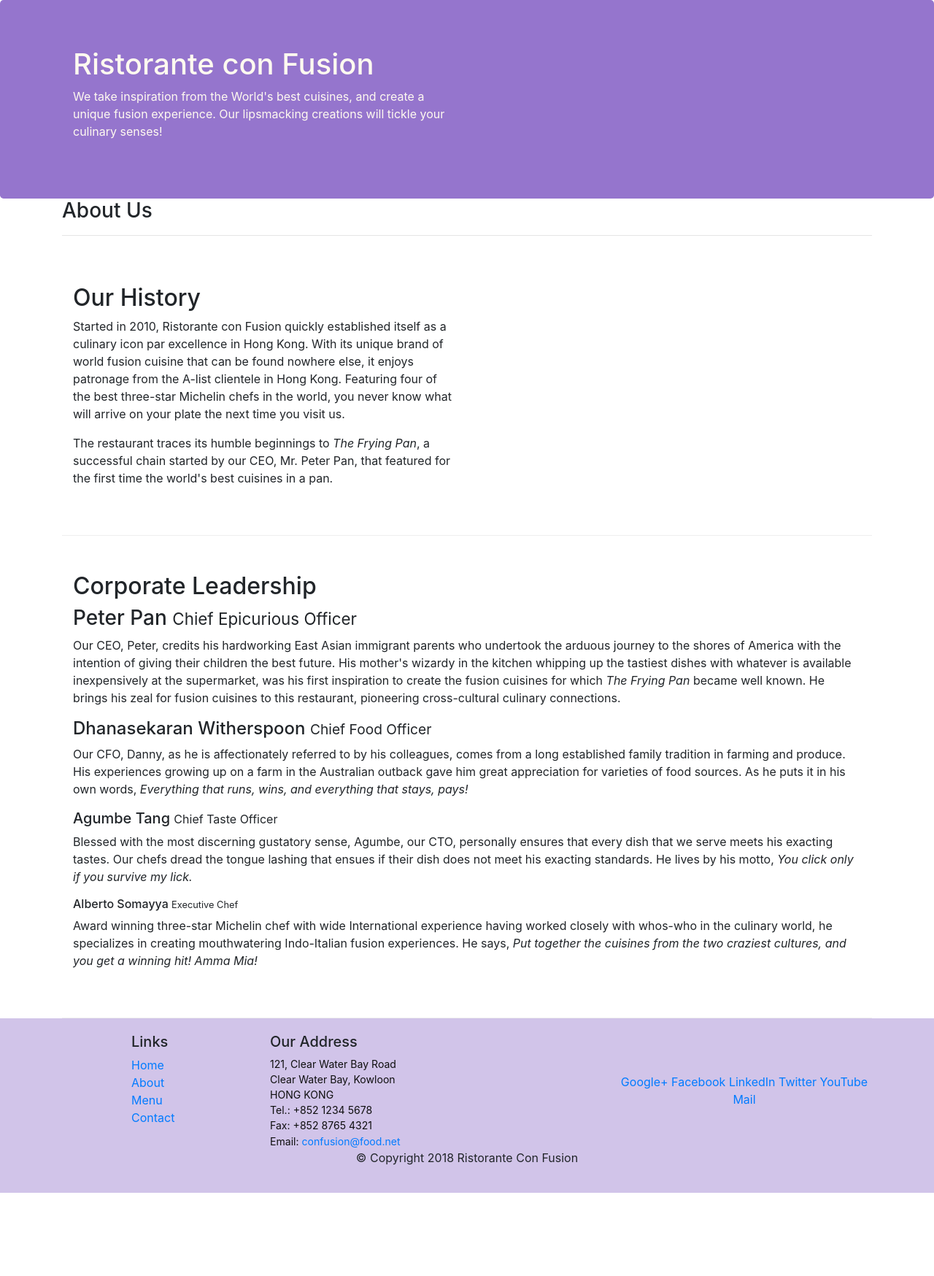
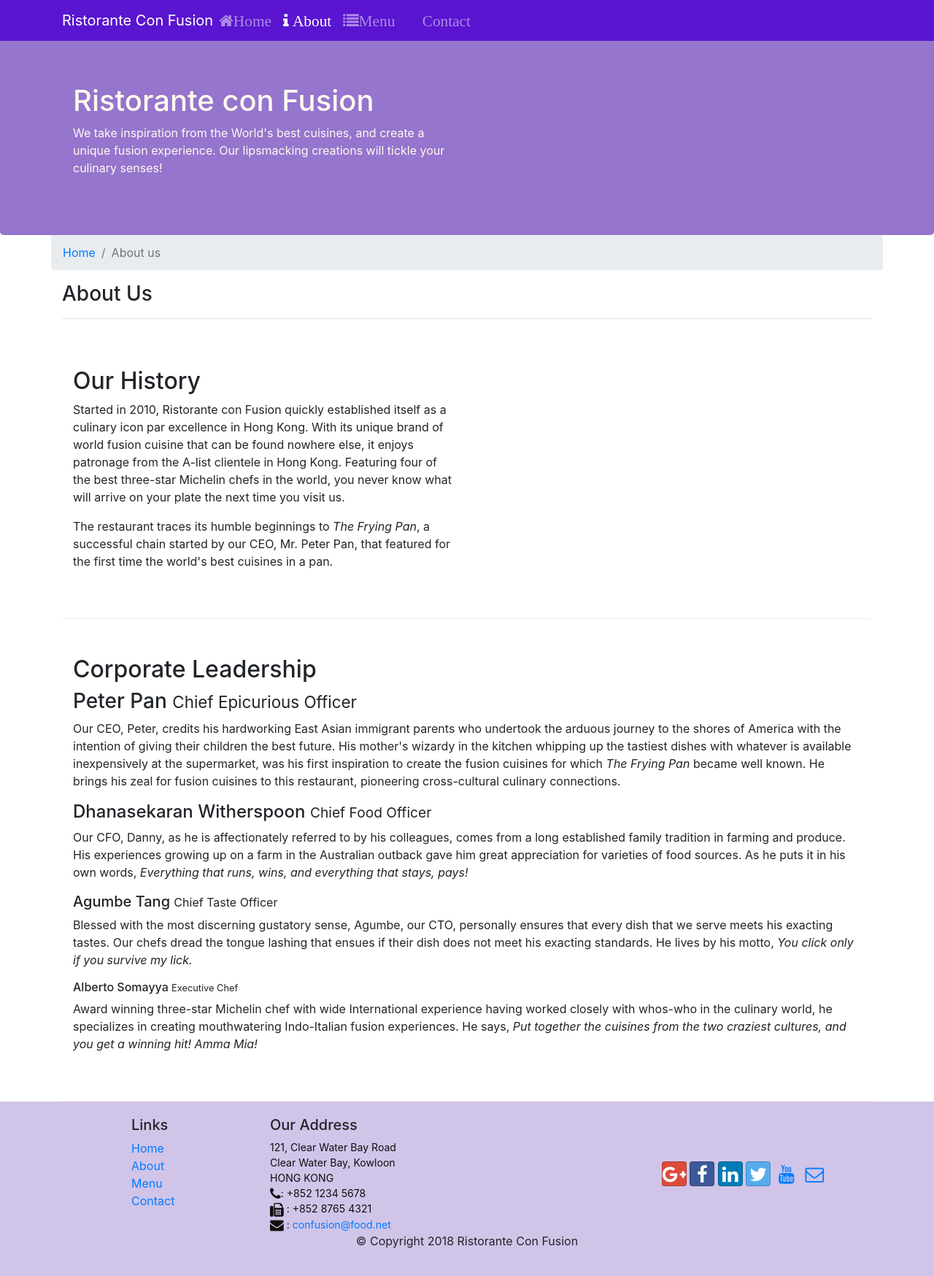
Before and after one commit to l-hossam/Front-End-Web-Ui-Frameworks-and-Tools-Bootstrap-4-, a website: page aboutus.html in a window 1280 px wide. Shown: the whole page at 73% size. Before the commit the page ends 1634 px from the top, so only its background shows below. Drawn offline with nearby package versions, Linux system fonts and the light colour scheme.

Commit message:
font awesome

```diff
--- a/aboutus.html
+++ b/aboutus.html
@@ -6,9 +6,27 @@
   <meta http-equiv="x-ua-compatible" content="ie=edge">
   <title>Ristorante Con Fusion: About Us</title>
   <link rel="stylesheet" href="node_modules/bootstrap/dist/css/bootstrap.min.css">
+  <link rel="stylesheet" href="node_modules/bootstrap-social/bootstrap-social.css">
+  <link rel="stylesheet" href="node_modules/font-awesome/css/font-awesome.min.css">
   <link rel="stylesheet" href="./style.css">
 </head>
 <body>
+    <nav class="navbar navbar-dark navbar-expand-sm  fixed-top">
+        <div class="container">
+            <button class="navbar-toggler" type="button" data-toggle="collapse" data-target="#Navbar">
+                <span class="navbar-toggler-icon"></span>
+            </button>
+           <a class="navbar-brand mr-auto" href="#">Ristorante Con Fusion</a>
+           <div class="collapse navbar-collapse" id="Navbar">
+                <ul class="navbar-nav mr-auto">
+                    <li class="nav-item "><a class="nav-link" href="./index.html"><span class="fa fa-home fa-lg">Home</span> </a></li>
+                    <li class="nav-item active"><a class="nav-link" href="./aboutus.html"> <span class="fa fa-info fa-lg"> About</span> </a></li>
+                    <li class="nav-item"><a class="nav-link" href="#"><span class="fa fa-list fa-lg">Menu</span> </a></li>
+                    <li class="nav-item"><a class="nav-link" href="#"><span class="fa fa-address-card fa-lg">Contact</span> </a></li>
+                </ul>
+           </div>
+        </div>
+    </nav>
     <header class="jumbotron">
         <div class="container">
             <div class="row row-header">
@@ -24,6 +42,11 @@
 
     <div class="container">
         <div class="row">
+            <ol class="breadcrumb col-12">
+                <li class="breadcrumb-item"><a href="./index.html">Home</a></li>
+                <li class="breadcrumb-item active">About us</li>
+            </ol>
+
             <div class="col-12">
                <h3>About Us</h3><hr>
              </div>
@@ -67,19 +90,19 @@
 		              121, Clear Water Bay Road<br>
 		              Clear Water Bay, Kowloon<br>
 		              HONG KONG<br>
-		              Tel.: +852 1234 5678<br>
-		              Fax: +852 8765 4321<br>
-		              Email: <a href="mailto:confusion@food.net">confusion@food.net</a>
+                      <i class="fa fa-phone fa-lg"></i>: +852 1234 5678<br>
+                      <i class="fa fa-fax fa-lg"></i> : +852 8765 4321<br>
+                       <i class="fa fa-envelope fa-lg"></i> : <a href="mailto:confusion@food.net">confusion@food.net</a>
 		           </address>
                 </div>
                 <div class="col-12 col-sm-4 align-self-center">
                     <div class="text-center">
-                        <a href="http://google.com/+">Google+</a>
-                        <a href="http://www.facebook.com/profile.php?id=">Facebook</a>
-                        <a href="http://www.linkedin.com/in/">LinkedIn</a>
-                        <a href="http://twitter.com/">Twitter</a>
-                        <a href="http://youtube.com/">YouTube</a>
-                        <a href="mailto:">Mail</a>
+                        <a class="btn btn-social-icon btn-google" href="http://google.com/+"><i class="fa fa-google-plus fa-lg"></i></a>
+                        <a class="btn btn-social-icon btn-facebook" href="http://www.facebook.com/profile.php?id="><i class="fa fa-facebook fa-lg"></i></a>
+                        <a class="btn btn-social-icon btn-linkedin" href="http://www.linkedin.com/in/"><i class="fa fa-linkedin fa-lg"></i></a>
+                        <a class="btn btn-social-icon btn-twitter" href="http://twitter.com/"><i class="fa fa-twitter fa-lg"></i></a>
+                        <a class="btn btn-social-icon btn-youtube" href="http://youtube.com/"><i class="fa fa-youtube fa-lg"></i></a>
+                        <a class="btn btn-social-icon btn-mail" href="mailto:"><i class="fa fa-envelope-o fa-lg"></i></a>
                     </div>
                 </div>
            </div>
--- a/package.json
+++ b/package.json
@@ -15,6 +15,8 @@
   },
   "dependencies": {
     "bootstrap": "4.0.0",
+    "bootstrap-social": "5.1.1",
+    "font-awesome": "^4.7.0",
     "jquery": "^3.6.0",
     "popper.js": "1.12.9"
   }
--- a/style.css
+++ b/style.css
@@ -23,3 +23,10 @@ address{
     margin: 0px;
     color: #0f0f0f;
 }
+body{
+    padding:50px 0px 0px 0px ;
+    z-index: 0;
+}
+.navbar-dark{
+    background-color: #5915cf;
+}
```
Also changed, not shown: index.html (+28 -11 lines), 2 other files.
